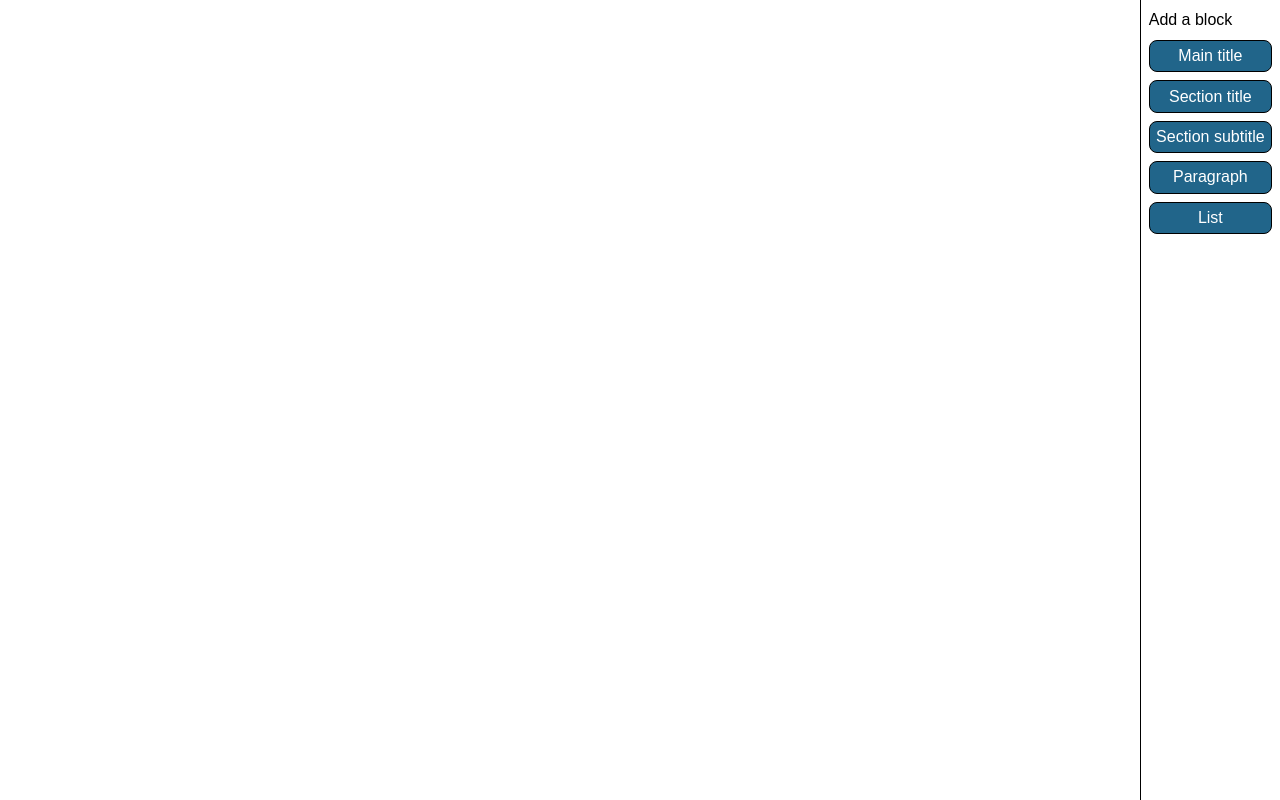
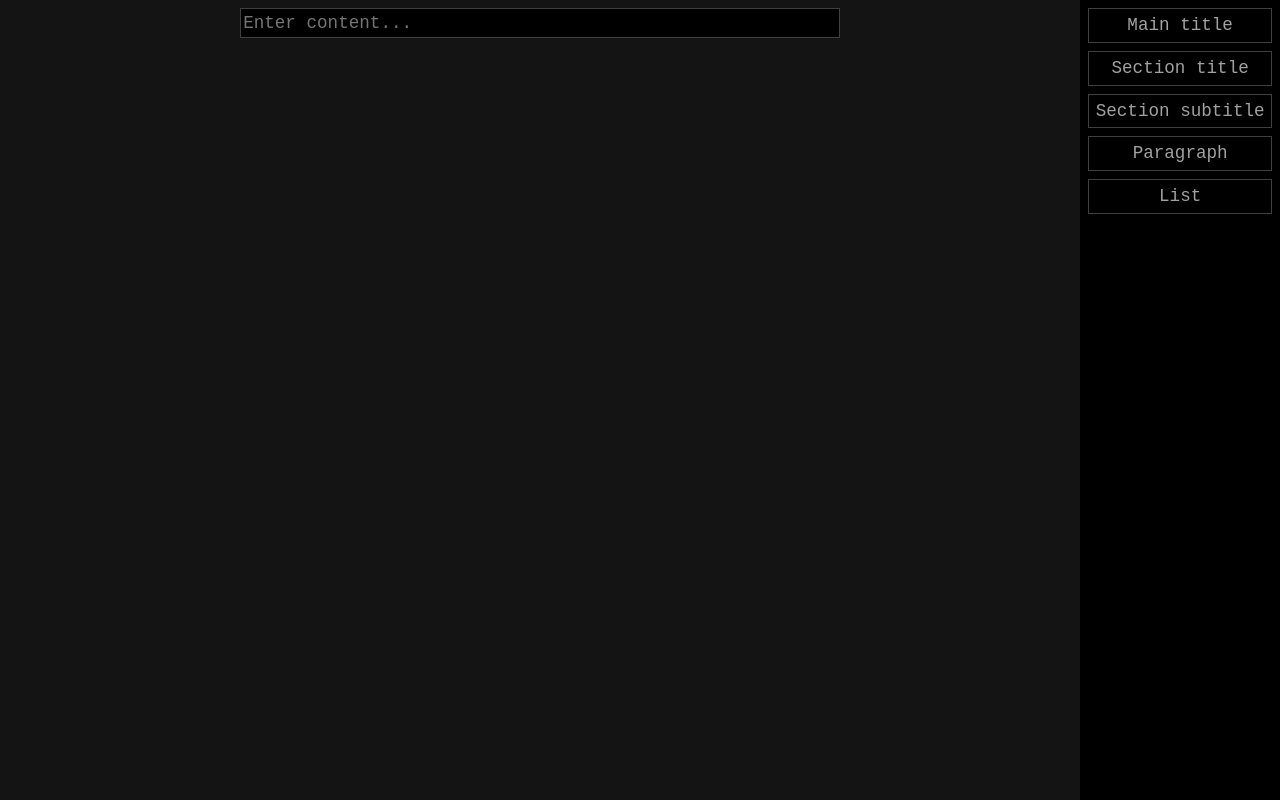
Before and after one commit to PROMCz11/california-shutters-preview, a SvelteKit app: page /dashboard/blogs/upload in a window 1280 px wide. Built offline with nearby package versions, Linux system fonts and the light colour scheme.

Commit message:
Changed the style of the blog upload page

```diff
--- a/src/routes/(admin)/dashboard/blogs/upload/+page.svelte
+++ b/src/routes/(admin)/dashboard/blogs/upload/+page.svelte
@@ -3,9 +3,12 @@
 </script>
 
 <main>
-    <div class="article"></div>
+    <div class="article-wrapper">
+        <div class="article">
+            <input type="text" placeholder="Enter content...">
+        </div>
+    </div>
     <div class="controls">
-        <p>Add a block</p>
         <div class="types">
             <button>Main title</button>
             <button>Section title</button>
@@ -23,27 +26,21 @@
         display: flex;
     }
 
-    button {
-        padding: .2rem .4rem;
-        border: 1px solid black;
-        border-radius: .5rem;
-        color: white;
-        background-color: #21658A;
-        cursor: pointer;
-    }
-
     .types {
         display: flex;
         flex-direction: column;
         gap: .5rem;
     }
 
-    /* main > * {
-        border: 1px solid red;
-    } */
+    .article-wrapper {
+        flex: 1;
+        background-color: hsl(0, 0%, 8%);
+        padding: .5rem;
+    }
 
-    main .article {
-        flex: 1;
+    .article {
+        max-width: 600px;
+        margin: auto;
     }
 
     .controls {
@@ -51,9 +48,12 @@
         position: sticky;
         top: 0;
         height: 100vh;
-        border-left: 1px solid;
         display: flex;
         flex-direction: column;
         gap: .5rem;
     }
+
+    input:focus {
+        outline: 1px solid white;
+    }
 </style>
--- a/src/routes/(admin)/dashboard/blogs/upload/admin.css
+++ b/src/routes/(admin)/dashboard/blogs/upload/admin.css
@@ -94,6 +94,93 @@ select {
 /* Styles              */
 /* ------------------- */
 
+:root {
+    --clr-white: #a1a1a1;
+    --clr-gray: #a1a1a166;
+}
+
+.bg-white{background-color: var(--clr-white);}
+.bg-gray{background-color: var(--clr-gray);}
+
+.text-white{color: var(--clr-white);}
+.text-gray{color: var(--clr-gray);}
+
 body {
-    font-family: sans-serif;
+    background-color: black;
+    color: var(--clr-white);
+    font-family: monospace;
+    font-size: 1.1rem;
 }
+
+button {
+    border: 1px solid #a1a1a166;
+    background-color: transparent;
+    padding: .2rem .4rem;
+    color: #a1a1a1;
+    transition: all 50ms ease-in-out;
+    cursor: pointer;
+}
+
+button:hover, input[type="text"]:hover, input[type="number"]:hover, input[type="password"]:hover, input[type="email"]:hover {
+    border-color: white;
+    color: white;
+}
+
+button:active {
+    background-color: white;
+    color: black;
+}
+
+a {
+    color: #a1a1a1;
+}
+
+a:hover {
+    color: white;
+}
+
+input[type="range"] {
+    -webkit-appearance: none;
+    appearance: none;
+    background: transparent;
+    cursor: pointer;
+    /* width: 15rem; */
+    margin-block: 1rem;
+
+}
+
+input[type="range"]::-webkit-slider-runnable-track {
+    background-color: #757575;
+    height: 0.5rem;
+    border-radius: .2rem;
+}
+
+input[type="range"]::-moz-range-track {
+    background-color: #757575;
+    height: 0.5rem;
+    border-radius: .2rem;
+}
+
+input[type="range"]::-webkit-slider-thumb {
+    -webkit-appearance: none;
+    appearance: none;
+    margin-top: -12px;
+    background-color: #FFFFFF;
+    height: 2rem;
+    width: 1rem;
+}
+
+input[type="range"]::-moz-range-thumb {
+    border: none;
+    border-radius: 0;
+    background-color: #FFFFFF;
+    height: 2rem;
+    width: 1rem;
+}
+
+input[type="text"], input[type="number"], input[type="password"], input[type="email"] {
+    background-color: black;
+    border: 1px solid #a1a1a166;
+    color: #a1a1a1;
+    width: 100%;
+}
```
